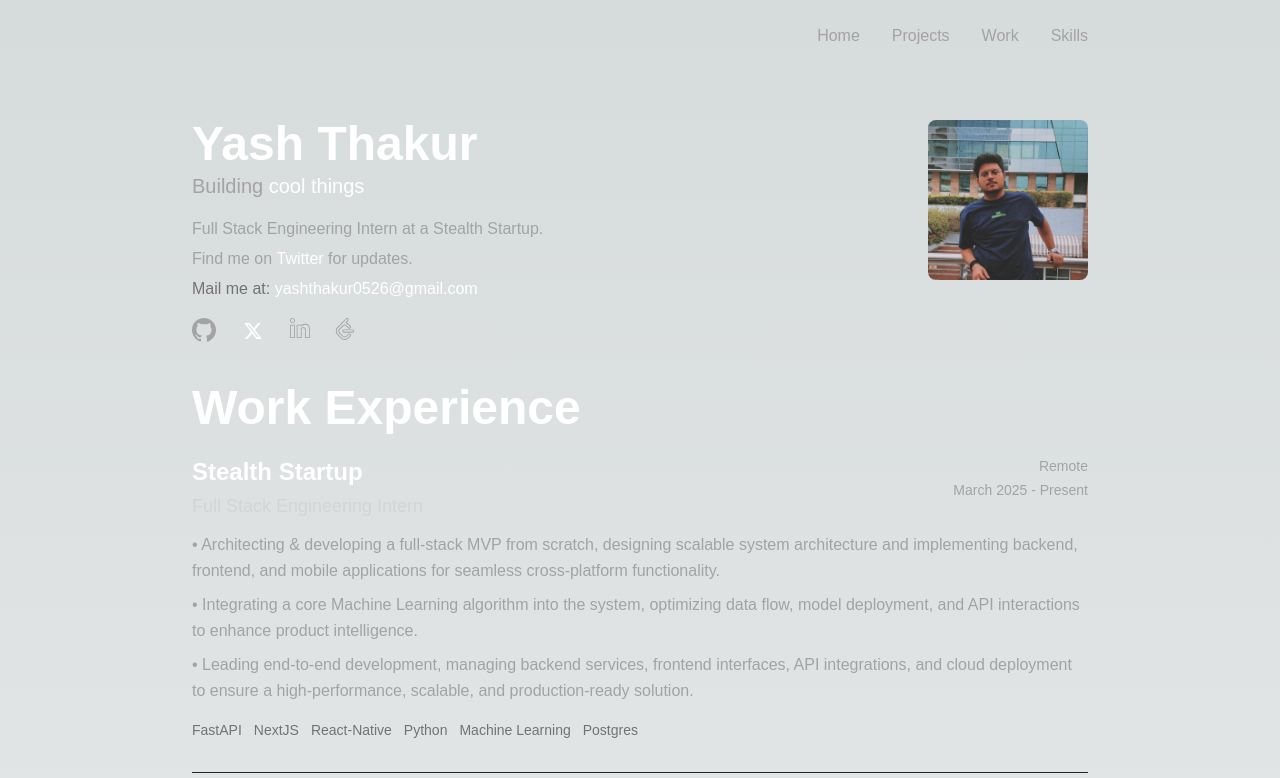
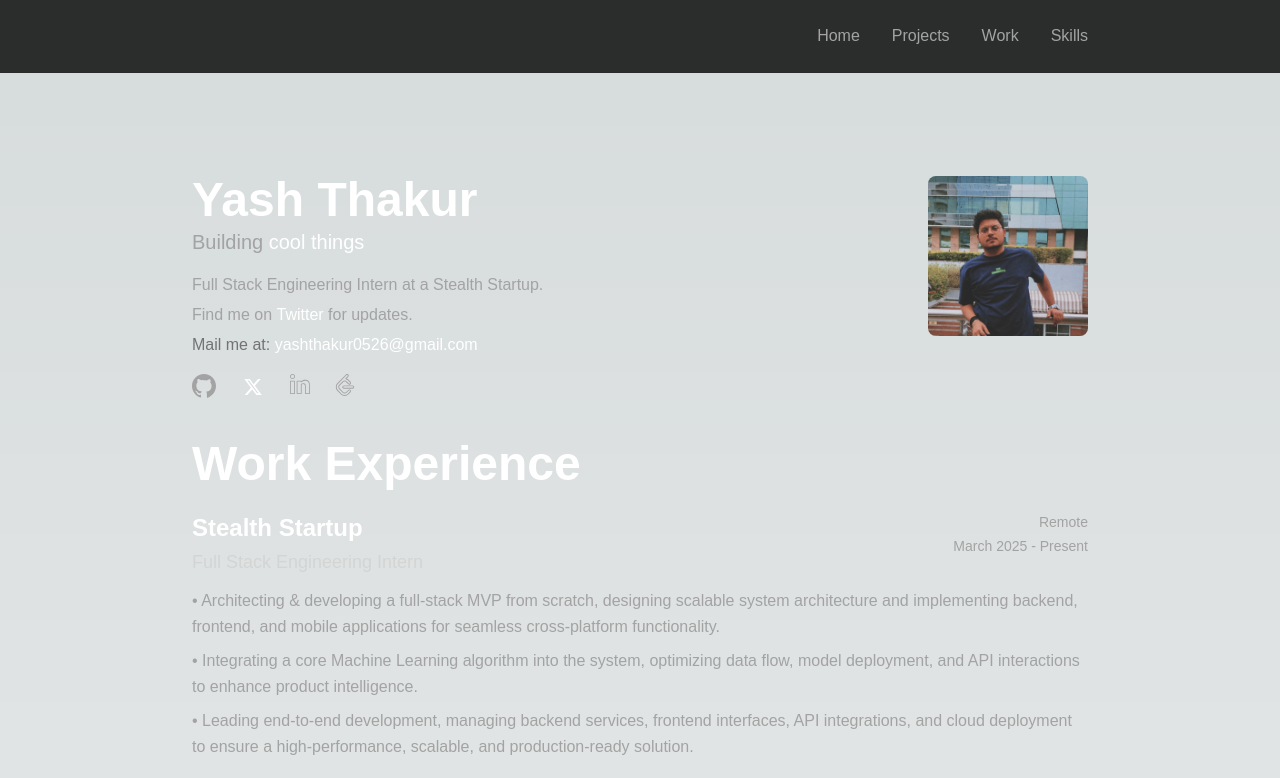
Before and after one commit to sincerelyyyash/portfolio, a Next.js app: page / in a window 1280 px wide. Shown: the top 778 px of the page. Built offline with nearby package versions, Linux system fonts and the light colour scheme; a web font is replaced by a local one.

Commit message:
Navbar fixed

```diff
--- a/app/layout.tsx
+++ b/app/layout.tsx
@@ -89,7 +89,7 @@ export default function RootLayout({
         {/* <div className="px-8 lg:px-20"> */}
           <div className="relative w-full flex items-center justify-center flex-col px-4 sm:px-6 lg:px-8">
             <Navbar />
-            <div className="mt-10 w-full max-w-7xl">
+            <div className="mt-24 w-full max-w-7xl">
               {children}
             </div>
           </div>
--- a/components/Navbar.tsx
+++ b/components/Navbar.tsx
@@ -30,7 +30,7 @@ export function Navbar(): JSX.Element {
   };
 
   return (
-    <nav className="fixed top-0 w-full z-50 py-6 px-4 md:px-8 lg:px-16">
+    <nav className="fixed top-0 w-full z-50 py-6 px-4 md:px-8 lg:px-16 bg-black/80 backdrop-blur-md border-b border-neutral-800/50">
       <div className="max-w-4xl mx-auto">
         <div className="flex justify-end">
           <div className="flex space-x-8">
```
